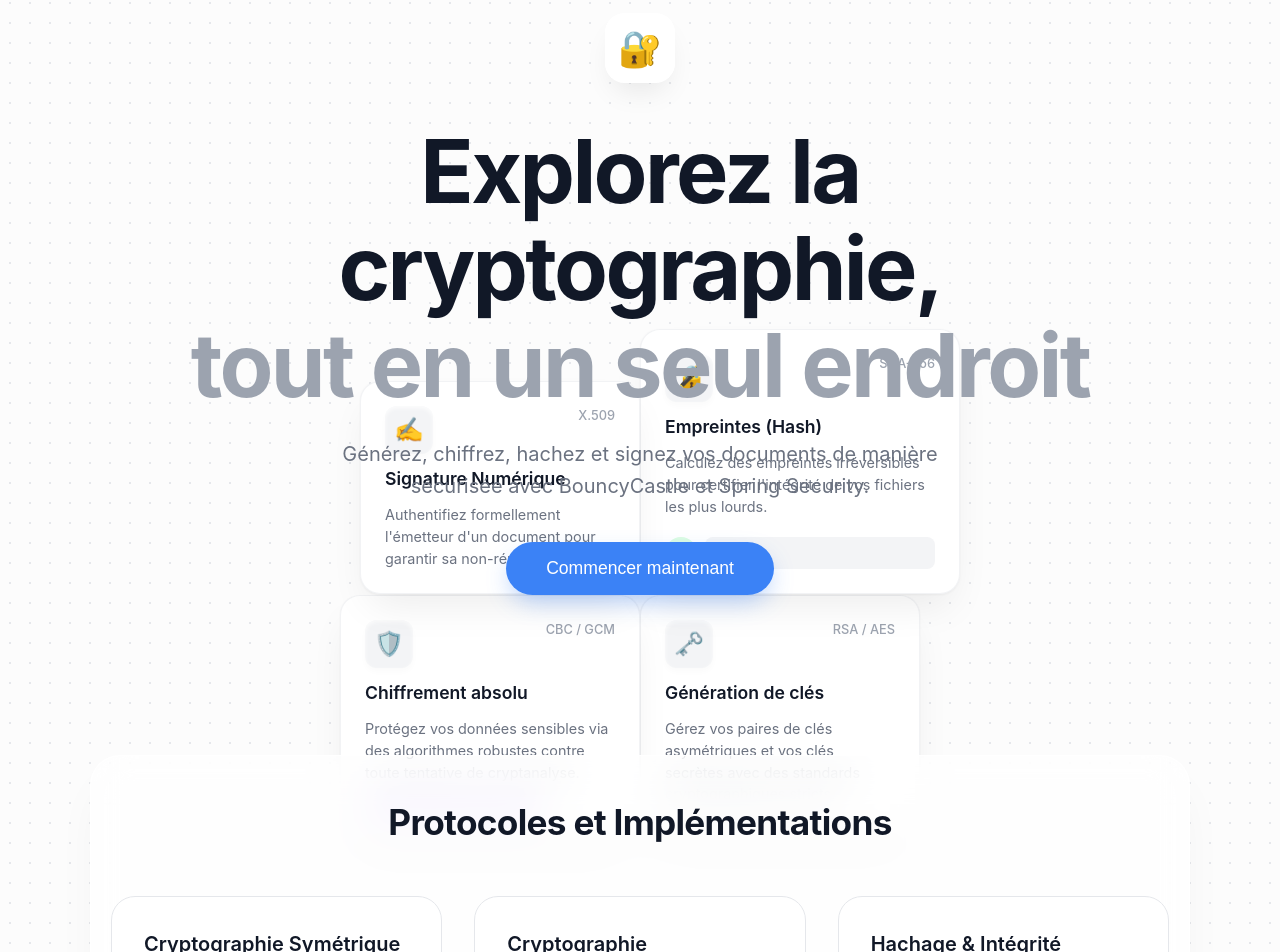
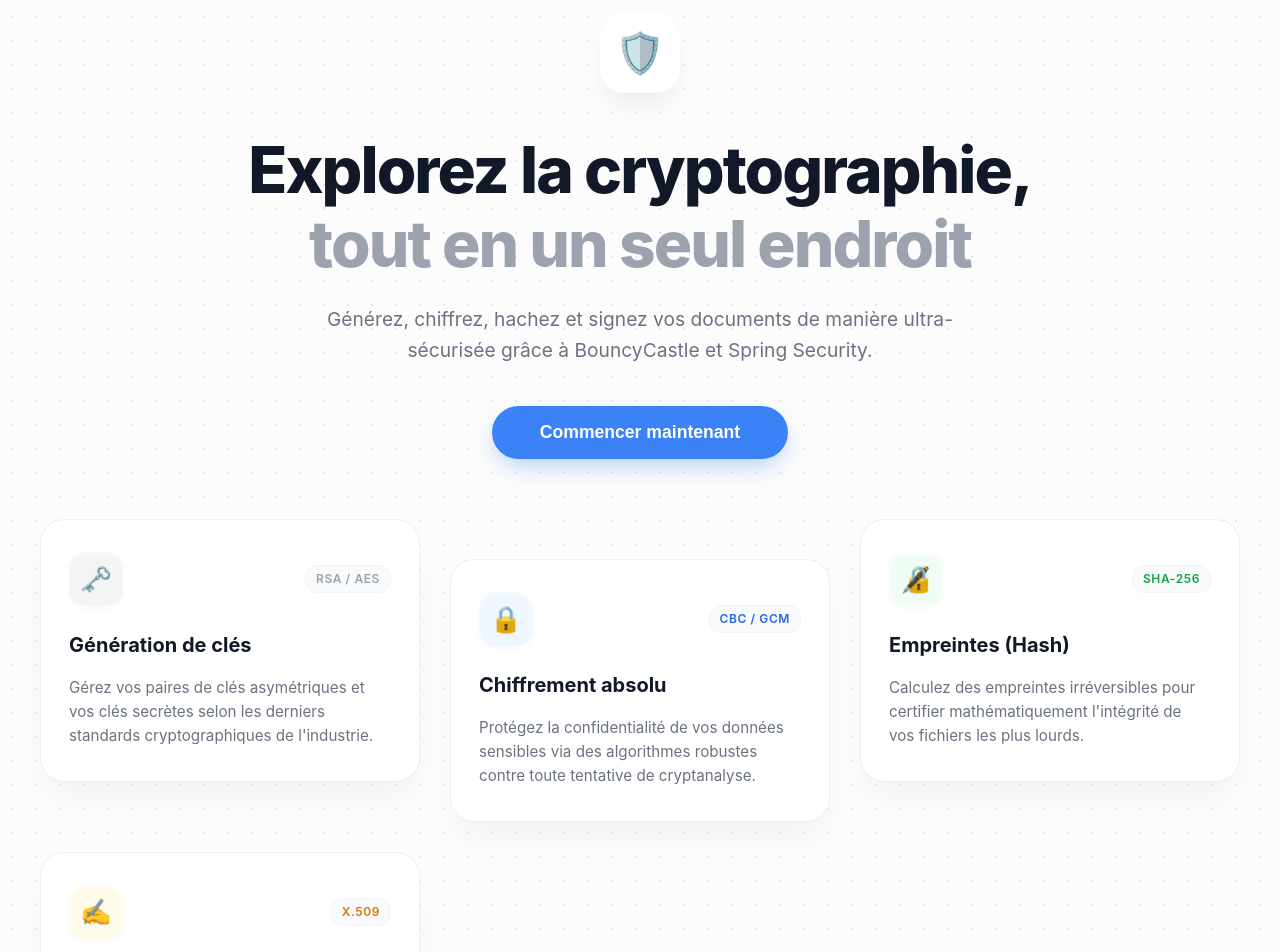
Before and after one commit to Ngouye/CryptoJava, a React (Vite) app in the folder frontend/: page / in a window 1280 px wide. Shown: the part 140-1092 px from the top of the page. Built offline with nearby package versions, Linux system fonts and the light colour scheme.

Commit message:
Correction CSS : Remplacement du position:absolute par une Grid structurée pour éviter les chevauchements

```diff
--- a/frontend/src/components/LandingPage.jsx
+++ b/frontend/src/components/LandingPage.jsx
@@ -14,14 +14,13 @@ export default function LandingPage({ onStart }) {
       width: '100%',
       backgroundColor: '#fcfcfc',
       backgroundImage: 'radial-gradient(#e5e7eb 1px, transparent 1px)',
-      backgroundSize: '20px 20px',
+      backgroundSize: '24px 24px',
       color: '#111827',
       fontFamily: '"Inter", -apple-system, BlinkMacSystemFont, "Segoe UI", Roboto, sans-serif',
       display: 'flex',
       flexDirection: 'column',
       alignItems: 'center',
-      padding: '80px 20px 40px',
-      position: 'relative',
+      padding: '0 20px 60px',
       overflowX: 'hidden'
     }}>
 
@@ -32,16 +31,6 @@ export default function LandingPage({ onStart }) {
           to { opacity: 1; transform: translateY(0); }
         }
 
-        @keyframes floatSlow {
-          0%, 100% { transform: translateY(0px) rotate(0deg); }
-          50% { transform: translateY(-15px) rotate(2deg); }
-        }
-
-        @keyframes floatReverse {
-          0%, 100% { transform: translateY(0px) rotate(0deg); }
-          50% { transform: translateY(15px) rotate(-2deg); }
-        }
-
         .animate-fade {
           opacity: 0;
           animation: fadeInUp 0.8s cubic-bezier(0.16, 1, 0.3, 1) forwards;
@@ -49,19 +38,18 @@ export default function LandingPage({ onStart }) {
 
         .delay-1 { animation-delay: 0.1s; }
         .delay-2 { animation-delay: 0.2s; }
-        .delay-3 { animation-delay: 0.4s; }
+        .delay-3 { animation-delay: 0.3s; }
+        .delay-4 { animation-delay: 0.4s; }
 
         /* Typography */
         .hero-title {
-          font-size: clamp(3rem, 7vw, 5.5rem);
-          font-weight: 700;
+          font-size: clamp(2.5rem, 5vw, 4.5rem);
+          font-weight: 800;
           text-align: center;
-          line-height: 1.1;
+          line-height: 1.15;
           letter-spacing: -0.03em;
           max-width: 900px;
-          margin-bottom: 24px;
-          position: relative;
-          z-index: 10;
+          margin: 0 auto 24px;
         }
 
         .text-gray-light {
@@ -69,31 +57,28 @@ export default function LandingPage({ onStart }) {
         }
 
         .hero-subtitle {
-          font-size: clamp(1.1rem, 2vw, 1.25rem);
+          font-size: clamp(1rem, 2vw, 1.2rem);
           color: #6b7280;
           text-align: center;
-          max-width: 600px;
-          margin-bottom: 40px;
+          max-width: 650px;
+          margin: 0 auto 40px;
           font-weight: 400;
           line-height: 1.6;
-          position: relative;
-          z-index: 10;
         }
 
         /* Call to Action Button */
         .btn-cta {
-          background: #3b82f6; /* Blue */
+          background: #3b82f6;
           color: white;
           border: none;
-          padding: 16px 40px;
+          padding: 16px 48px;
           font-size: 1.1rem;
-          font-weight: 500;
+          font-weight: 600;
           border-radius: 99px;
           cursor: pointer;
           transition: all 0.3s ease;
           box-shadow: 0 10px 25px -5px rgba(59, 130, 246, 0.4);
-          position: relative;
-          z-index: 10;
+          display: inline-block;
         }
 
         .btn-cta:hover {
@@ -102,116 +87,107 @@ export default function LandingPage({ onStart }) {
           background: #2563eb;
         }
 
-        /* Floating Element Styles */
+        /* Cards Layout */
+        .cards-container {
+          display: grid;
+          grid-template-columns: repeat(auto-fit, minmax(280px, 1fr));
+          gap: 30px;
+          width: 100%;
+          max-width: 1200px;
+          margin-top: 60px;
+        }
+
+        /* Staggered effect for desktop */
+        @media (min-width: 768px) {
+          .card-stagger-down {
+            transform: translateY(40px);
+          }
+        }
+
         .floating-element {
-          position: absolute;
           background: #ffffff;
-          border-radius: 20px;
-          padding: 24px;
-          box-shadow: 0 20px 40px -10px rgba(0,0,0,0.08), 0 1px 3px rgba(0,0,0,0.05);
-          border: 1px solid rgba(229, 231, 235, 0.5);
-          z-index: 5;
+          border-radius: 24px;
+          padding: 32px 28px;
+          box-shadow: 0 20px 40px -10px rgba(0,0,0,0.05), 0 1px 3px rgba(0,0,0,0.02);
+          border: 1px solid rgba(229, 231, 235, 0.6);
           display: flex;
           flex-direction: column;
-          gap: 12px;
-          transition: box-shadow 0.3s ease;
+          gap: 16px;
+          transition: all 0.3s ease;
+          height: 100%;
         }
 
         .floating-element:hover {
-          box-shadow: 0 30px 60px -15px rgba(0,0,0,0.12);
+          box-shadow: 0 30px 60px -15px rgba(0,0,0,0.1);
+          transform: translateY(-5px);
+        }
+
+        .icon-header {
+          display: flex;
+          justify-content: space-between;
+          align-items: center;
+          margin-bottom: 8px;
         }
 
         .icon-box {
-          width: 48px;
-          height: 48px;
-          border-radius: 12px;
+          width: 54px;
+          height: 54px;
+          border-radius: 16px;
           display: flex;
           align-items: center;
           justify-content: center;
-          font-size: 1.5rem;
+          font-size: 1.6rem;
           background: #f3f4f6;
           box-shadow: inset 0 2px 4px rgba(255,255,255,0.8), 0 4px 6px rgba(0,0,0,0.02);
         }
 
+        .feat-badge {
+          font-size: 0.75rem;
+          color: #9ca3af;
+          font-weight: 600;
+          text-transform: uppercase;
+          letter-spacing: 0.05em;
+          background: #f9fafb;
+          padding: 4px 10px;
+          border-radius: 12px;
+          border: 1px solid #f3f4f6;
+        }
+
         .feat-title {
-          font-size: 1.1rem;
-          font-weight: 600;
+          font-size: 1.25rem;
+          font-weight: 700;
           color: #111827;
         }
 
         .feat-desc {
-          font-size: 0.9rem;
+          font-size: 0.95rem;
           color: #6b7280;
-          line-height: 1.5;
+          line-height: 1.6;
         }
 
-        /* Placement of floating elements */
-        .el-top-left {
-          top: 15%;
-          left: 5%;
-          width: 280px;
-          animation: floatSlow 8s ease-in-out infinite;
-          transform: rotate(-3deg);
+        /* Documentation Section */
+        .doc-section {
+          width: 100%;
+          max-width: 1200px;
+          margin-top: 120px;
+          padding: 60px 40px;
+          background: rgba(255, 255, 255, 0.8);
+          backdrop-filter: blur(20px);
+          border-radius: 32px;
+          border: 1px solid rgba(229, 231, 235, 0.8);
+          box-shadow: 0 25px 50px -12px rgba(0,0,0,0.05);
         }
 
-        .el-top-right {
-          top: 10%;
-          right: 5%;
-          width: 300px;
-          animation: floatReverse 9s ease-in-out infinite;
-          transform: rotate(2deg);
-        }
-
-        .el-bottom-left {
-          bottom: -15%;
-          left: 8%;
-          width: 320px;
-          animation: floatReverse 10s ease-in-out infinite;
-          transform: rotate(1deg);
-        }
-
-        .el-bottom-right {
-          bottom: -10%;
-          right: 8%;
-          width: 280px;
-          animation: floatSlow 7s ease-in-out infinite;
-          transform: rotate(-2deg);
-        }
-
-        /* Small Logo Icon center */
-        .center-logo-box {
-          width: 70px;
-          height: 70px;
-          background: white;
-          border-radius: 20px;
-          display: flex;
-          align-items: center;
-          justify-content: center;
-          margin-bottom: 40px;
-          box-shadow: 0 15px 30px -10px rgba(0,0,0,0.1), inset 0 2px 5px rgba(255,255,255,1);
-          font-size: 2.2rem;
-          position: relative;
-          z-index: 10;
-        }
-
-        /* Documentation Section (Below Fold) */
-        .doc-section {
-          width: 100%;
-          max-width: 1100px;
-          margin-top: clamp(150px, 20vh, 250px); /* Push down so floating elements have space */
-          padding: 40px 20px;
-          position: relative;
-          z-index: 20;
-          background: rgba(255, 255, 255, 0.7);
-          backdrop-filter: blur(20px);
-          border-radius: 30px;
-          border: 1px solid rgba(255, 255, 255, 0.9);
-          box-shadow: 0 25px 50px -12px rgba(0,0,0,0.05);
+        @media (max-width: 768px) {
+          .doc-section {
+            padding: 40px 20px;
+            margin-top: 80px;
+          }
         }
 
         .doc-title {
           font-size: 2.2rem;
-          font-weight: 700;
+          font-weight: 800;
           text-align: center;
           margin-bottom: 3rem;
           letter-spacing: -0.02em;
@@ -220,35 +196,35 @@ export default function LandingPage({ onStart }) {
 
         .doc-grid {
           display: grid;
-          grid-template-columns: repeat(auto-fit, minmax(300px, 1fr));
+          grid-template-columns: repeat(auto-fit, minmax(280px, 1fr));
           gap: 32px;
         }
 
         .doc-card {
           background: #ffffff;
-          border: 1px solid #e5e7eb;
-          border-radius: 24px;
+          border: 1px solid #f3f4f6;
+          border-radius: 20px;
           padding: 32px;
           transition: all 0.3s ease;
         }
 
         .doc-card:hover {
           box-shadow: 0 20px 40px -10px rgba(0,0,0,0.06);
-          transform: translateY(-4px);
+          border-color: #e5e7eb;
         }
 
         .doc-card h4 {
-          font-size: 1.25rem;
-          font-weight: 600;
+          font-size: 1.2rem;
+          font-weight: 700;
           color: #111827;
-          margin-bottom: 12px;
+          margin-bottom: 16px;
         }
 
         .doc-card p {
           color: #6b7280;
           line-height: 1.7;
           font-size: 0.95rem;
-          margin-bottom: 20px;
+          margin-bottom: 24px;
         }
 
         .light-badge {
@@ -267,88 +243,84 @@ export default function LandingPage({ onStart }) {
         .badge-blue { background: #eff6ff; color: #2563eb; border-color: #dbeafe; }
         .badge-green { background: #f0fdf4; color: #16a34a; border-color: #dcfce3; }
         .badge-purple { background: #faf5ff; color: #9333ea; border-color: #f3e8ff; }
-
-        @media (max-width: 1024px) {
-          .floating-element { position: relative; width: 100%; top: auto !important; left: auto !important; right: auto !important; bottom: auto !important; animation: none; transform: none !important; margin-bottom: 20px; }
-          .hero-container { margin-bottom: 40px; }
-          .doc-section { margin-top: 40px; }
-          .floating-wrapper { display: flex; flex-direction: column; width: 100%; max-width: 600px; padding: 0 20px; margin-top: 40px; }
-        }
       `}</style>
 
       {isVisible && (
         <>
-          <div className="center-logo-box animate-fade">
-            🔐
+          <div style={{ marginTop: '80px', marginBottom: '40px' }} className="animate-fade">
+            <div style={{
+              width: '80px', height: '80px', margin: '0 auto', background: 'white',
+              borderRadius: '24px', display: 'flex', alignItems: 'center', justifyContent: 'center',
+              boxShadow: '0 15px 30px -10px rgba(0,0,0,0.1), inset 0 2px 5px rgba(255,255,255,1)',
+              fontSize: '2.5rem'
+            }}>
+              🛡️
+            </div>
           </div>
 
-          <div className="hero-container" style={{ display: 'flex', flexDirection: 'column', alignItems: 'center' }}>
+          <div style={{ width: '100%', textAlign: 'center', padding: '0 20px' }}>
             <h1 className="animate-fade delay-1 hero-title">
               Explorez la cryptographie, <br/>
               <span className="text-gray-light">tout en un seul endroit</span>
             </h1>
 
             <p className="animate-fade delay-2 hero-subtitle">
-              Générez, chiffrez, hachez et signez vos documents de manière sécurisée avec BouncyCastle et Spring Security.
+              Générez, chiffrez, hachez et signez vos documents de manière ultra-sécurisée grâce à BouncyCastle et Spring Security.
             </p>
 
-            <button className="btn-cta animate-fade delay-3" onClick={onStart}>
-              Commencer maintenant
-            </button>
+            <div className="animate-fade delay-3">
+              <button className="btn-cta" onClick={onStart}>
+                Commencer maintenant
+              </button>
+            </div>
           </div>
 
-          {/* Desktop Floating Elements OR Mobile Stacked Elements */}
-          <div className="floating-wrapper animate-fade delay-3">
-            {/* Top Left - KeyGen */}
-            <div className="floating-element el-top-left">
-              <div className="icon-wrapper" style={{ display: 'flex', justifyContent: 'space-between' }}>
-                <div className="icon-box" style={{ color: '#3b82f6' }}>🗝️</div>
-                <span style={{ fontSize: '0.8rem', color: '#9ca3af', fontWeight: '500' }}>RSA / AES</span>
+          {/* Cards Grid - Structured and Staggered */}
+          <div className="cards-container animate-fade delay-4">
+
+            {/* Card 1 */}
+            <div className="floating-element">
+              <div className="icon-header">
+                <div className="icon-box">🗝️</div>
+                <span className="feat-badge">RSA / AES</span>
               </div>
               <h3 className="feat-title">Génération de clés</h3>
-              <p className="feat-desc">Gérez vos paires de clés asymétriques et vos clés secrètes avec des standards cryptographiques stricts.</p>
+              <p className="feat-desc">Gérez vos paires de clés asymétriques et vos clés secrètes selon les derniers standards cryptographiques de l'industrie.</p>
             </div>
 
-            {/* Top Right - Cipher */}
-            <div className="floating-element el-top-right">
-              <div className="icon-wrapper" style={{ display: 'flex', justifyContent: 'space-between' }}>
-                <div className="icon-box" style={{ color: '#8b5cf6' }}>🛡️</div>
-                <span style={{ fontSize: '0.8rem', color: '#9ca3af', fontWeight: '500' }}>CBC / GCM</span>
+            {/* Card 2 - Staggered */}
+            <div className="floating-element card-stagger-down">
+              <div className="icon-header">
+                <div className="icon-box" style={{ background: '#eff6ff' }}>🔒</div>
+                <span className="feat-badge" style={{ color: '#2563eb' }}>CBC / GCM</span>
               </div>
               <h3 className="feat-title">Chiffrement absolu</h3>
-              <p className="feat-desc">Protégez vos données sensibles via des algorithmes robustes contre toute tentative de cryptanalyse.</p>
-              <div style={{ background: '#f3f4f6', height: '6px', borderRadius: '4px', width: '70%', marginTop: '8px' }}>
-                <div style={{ background: '#8b5cf6', height: '100%', borderRadius: '4px', width: '100%' }}></div>
-              </div>
+              <p className="feat-desc">Protégez la confidentialité de vos données sensibles via des algorithmes robustes contre toute tentative de cryptanalyse.</p>
             </div>
 
-            {/* Bottom Left - Hash */}
-            <div className="floating-element el-bottom-left">
-              <div className="icon-wrapper" style={{ display: 'flex', justifyContent: 'space-between' }}>
-                <div className="icon-box" style={{ color: '#10b981' }}>🔏</div>
-                <span style={{ fontSize: '0.8rem', color: '#9ca3af', fontWeight: '500' }}>SHA-256</span>
+            {/* Card 3 */}
+            <div className="floating-element">
+              <div className="icon-header">
+                <div className="icon-box" style={{ background: '#f0fdf4' }}>🔏</div>
+                <span className="feat-badge" style={{ color: '#16a34a' }}>SHA-256</span>
               </div>
               <h3 className="feat-title">Empreintes (Hash)</h3>
-              <p className="feat-desc">Calculez des empreintes irréversibles pour certifier l'intégrité de vos fichiers les plus lourds.</p>
-              <div style={{ display: 'flex', gap: '8px', marginTop: '8px' }}>
-                <div style={{ height: '32px', width: '32px', borderRadius: '50%', background: '#dcfce3', display: 'flex', alignItems: 'center', justifyContent: 'center', color: '#16a34a', fontSize: '12px' }}>✓</div>
-                <div style={{ flex: 1, background: '#f3f4f6', borderRadius: '8px' }}></div>
-              </div>
+              <p className="feat-desc">Calculez des empreintes irréversibles pour certifier mathématiquement l'intégrité de vos fichiers les plus lourds.</p>
             </div>
 
-            {/* Bottom Right - Signature */}
-            <div className="floating-element el-bottom-right">
-              <div className="icon-wrapper" style={{ display: 'flex', justifyContent: 'space-between' }}>
-                <div className="icon-box" style={{ color: '#f59e0b' }}>✍️</div>
-                <span style={{ fontSize: '0.8rem', color: '#9ca3af', fontWeight: '500' }}>X.509</span>
+            {/* Card 4 - Staggered */}
+            <div className="floating-element card-stagger-down">
+              <div className="icon-header">
+                <div className="icon-box" style={{ background: '#fffbeb' }}>✍️</div>
+                <span className="feat-badge" style={{ color: '#d97706' }}>X.509</span>
               </div>
               <h3 className="feat-title">Signature Numérique</h3>
-              <p className="feat-desc">Authentifiez formellement l'émetteur d'un document pour garantir sa non-répudiation.</p>
+              <p className="feat-desc">Authentifiez formellement l'émetteur d'un document pour garantir sa non-répudiation et sa provenance.</p>
             </div>
           </div>
 
           {/* --- DOCUMENTATION DETAILLEE --- */}
-          <div className="doc-section animate-fade delay-3">
+          <div className="doc-section animate-fade delay-4">
             <h2 className="doc-title">Protocoles et Implémentations</h2>
 
             <div className="doc-grid">
@@ -367,7 +339,7 @@ export default function LandingPage({ onStart }) {
               <div className="doc-card">
                 <h4>Cryptographie Asymétrique</h4>
                 <p>
-                  Infrastructure PKI avec clé Publique (chiffrement) et clé Privée (déchiffrement). Essentiel pour l'échange de clés de session.
+                  Infrastructure PKI avec clé Publique (chiffrement) et clé Privée (déchiffrement). Essentiel pour l'échange de clés.
                 </p>
                 <div>
                   <span className="light-badge badge-purple">RSA-2048</span>
@@ -379,7 +351,7 @@ export default function LandingPage({ onStart }) {
               <div className="doc-card">
                 <h4>Hachage & Intégrité</h4>
                 <p>
-                  Fonctions mathématiques à sens unique produisant un Digest de taille fixe. Optimisé pour le traitement en flux (Stream).
+                  Fonctions mathématiques à sens unique produisant un Digest de taille fixe. Optimisé pour le traitement en flux.
                 </p>
                 <div>
                   <span className="light-badge badge-green">SHA-256</span>
@@ -402,7 +374,7 @@ export default function LandingPage({ onStart }) {
             </div>
           </div>
 
-          <div className="animate-fade delay-3" style={{ marginTop: '3rem', color: '#9ca3af', fontSize: '0.85rem' }}>
+          <div className="animate-fade delay-4" style={{ marginTop: '4rem', color: '#9ca3af', fontSize: '0.85rem' }}>
             © {new Date().getFullYear()} CryptoJava — Plateforme Éducative
           </div>
         </>
```
